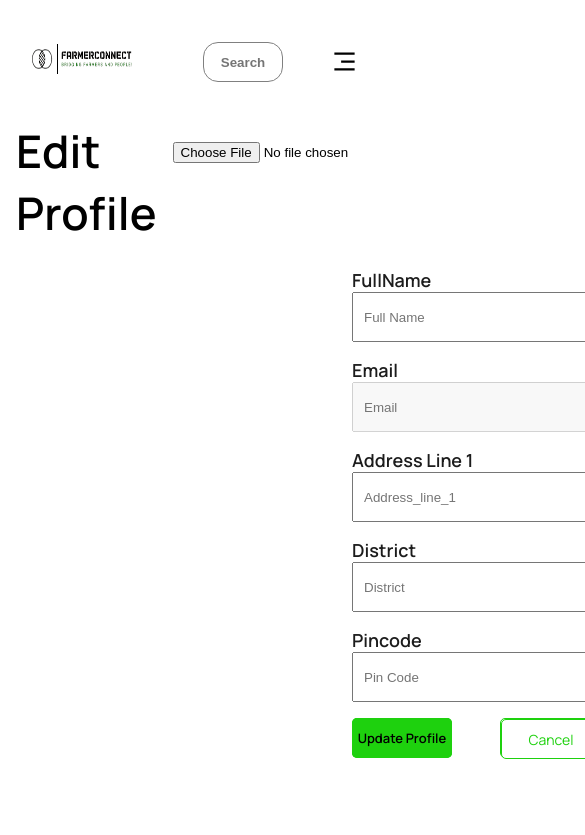
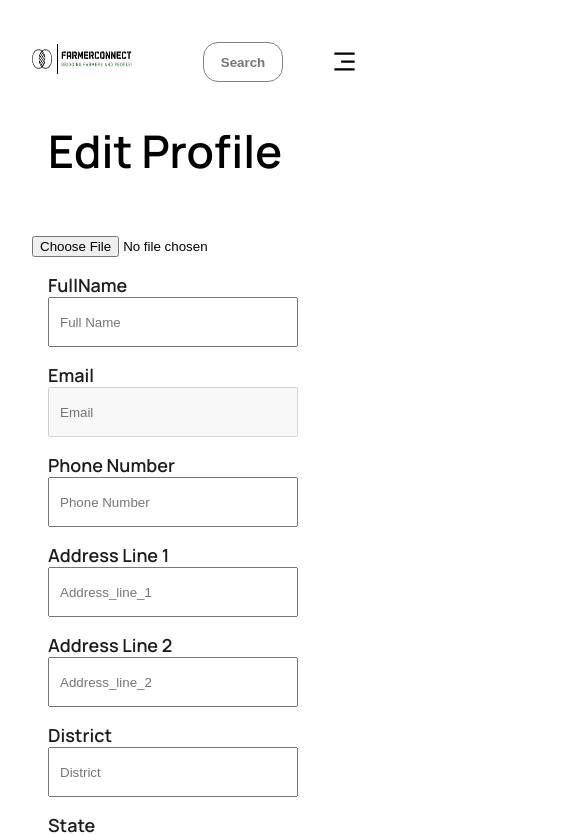
Before and after one commit to VishalSalemJayavel/PriceFinder, a React (Create React App) app in the folder frontend/: page /customersettings in a window 390 px wide. Shown: the top 835 px of the page, 585 px wide, since content can reach past the window. Built offline with nearby package versions, Linux system fonts and the light colour scheme; no server answers.

Commit message:
media queries for customer setting

```diff
--- a/frontend/src/pages/customer/CustomerSettings.jsx
+++ b/frontend/src/pages/customer/CustomerSettings.jsx
@@ -136,7 +136,7 @@ const CustomerSettings = () => {
 
             <div className='inputs__flex'>
               <div className='inputs-label'>
-                <label htmlFor="email">Email</label>
+                <label for="email">Email</label>
                 <input
                   className="app__customerSettings-email"
                   type="email"
@@ -149,7 +149,7 @@ const CustomerSettings = () => {
               </div>
 
               <div className='inputs-label'>
-                <label htmlFor="phone_number">Phone Number</label>
+                <label for="phone_number">Phone Number</label>
                 <input
                   className='app__customerSettings-phonenum'
                   type='tel'
@@ -164,7 +164,7 @@ const CustomerSettings = () => {
 
             <div className='inputs__flex'>
               <div className='inputs-label'>
-                <label For="addr1">Address Line 1</label>
+                <label for="addr1">Address Line 1</label>
                 <input
                   className="app__customerSettings-address_line_1"
                   type="text"
@@ -178,7 +178,7 @@ const CustomerSettings = () => {
               </div>
 
               <div className='inputs-label'>
-                <label htmlFor="addr2">Address Line 2</label>
+                <label for="addr2">Address Line 2</label>
                 <input
                   className="app__customerSettings-address_line_2"
                   type="text"
@@ -193,7 +193,7 @@ const CustomerSettings = () => {
 
             <div className='inputs__flex'>
               <div className='inputs-label'>
-                <label htmlFor="city">District</label>
+                <label for="city">District</label>
                 <input
                   className="app__customerSettings-city"
                   type="text"
@@ -207,7 +207,7 @@ const CustomerSettings = () => {
               </div>
 
               <div className='inputs-label'>
-                <label htmlFor="state">State</label>
+                <label for="state">State</label>
                 <input
                   className="app__customerSettings-state"
                   type="text"
@@ -221,7 +221,7 @@ const CustomerSettings = () => {
               </div>
             </div>
 
-            <label htmlFor="pincode">Pincode</label>
+            <label for="pincode">Pincode</label>
             <input
               className="app__customerSettings-pincode"
               type="text"
--- a/frontend/src/pages/customer/customersettings.css
+++ b/frontend/src/pages/customer/customersettings.css
@@ -1,30 +1,31 @@
-.app__customerSettings{
+.app__customerSettings {
     margin-top: 7rem;
 }
 
-.app__customerSettings-main{
+.app__customerSettings-main {
     display: flex;
     flex-direction: row;
     justify-content: space-evenly;
 }
 
-.app__customerSettings-title{
+.app__customerSettings-title {
     font-family: var(--font-family);
     font-size: 45px;
     font-weight: 600;
     margin-bottom: 1rem;
 }
 
-.app__customerSettings-inputs{
+.app__customerSettings-inputs {
     display: flex;
     flex-direction: column;
     margin-left: 22em;
 }
-input[type=file]{
+
+input[type=file] {
     margin-top: 30px;
 }
 
-label{
+label {
     color: #1C1C1C;
     font-family: var(--font-family);
     font-size: 18px;
@@ -32,6 +33,7 @@ label{
     font-weight: 600;
     line-height: normal;
 }
+
 .app__customerSettings-name,
 .app__customerSettings-address_line_1,
 .app__customerSettings-address_line_2,
@@ -40,47 +42,47 @@ label{
 .app__customerSettings-pincode,
 .app__customerSettings-country,
 .app__customerSettings-phonenum,
-.app__customerSettings-email{
+.app__customerSettings-email {
     width: 405px;
     height: 50px;
     margin-bottom: 1rem;
     padding: 10px;
 }
 
-.inputs__flex{
+.inputs__flex {
     display: flex;
     flex-direction: row;
-    justify-content:unset;
+    justify-content: unset;
 }
 
-.inputs-label{
+.inputs-label {
     display: flex;
     flex-direction: column;
 }
 
 .app__customerSettings-name,
-.app__customerSettings-pincode{
-    width:876px ;
+.app__customerSettings-pincode {
+    width: 876px;
 }
 
-.app__customerSettings-email{
+.app__customerSettings-email {
     margin-right: 4rem;
 }
 
-.app__customerSettings-address_line_1{
+.app__customerSettings-address_line_1 {
     margin-right: 4rem;
 }
 
-.app__customerSettings-city{
+.app__customerSettings-city {
     margin-right: 4rem;
 }
 
 .app__customerSettings-success,
-.app__customerSettings-failure{
+.app__customerSettings-failure {
     width: 500px;
     height: 80px;
     margin: auto;
-    padding: 20px 0 0 0 ;
+    padding: 20px 0 0 0;
     border-radius: 20px;
 
 
@@ -93,11 +95,11 @@ label{
     text-align: center;
 }
 
-.app__customerSettings-buttons{
+.app__customerSettings-buttons {
     display: flex;
 }
 
-.app__customerSettings-inputs_button{
+.app__customerSettings-inputs_button {
     font-size: 13px;
     font-family: var(--font-family);
     font-weight: 600;
@@ -110,7 +112,7 @@ label{
     margin-right: 3rem;
 }
 
-.app__customerSettings-cancel_button{
+.app__customerSettings-cancel_button {
     font-size: 14px;
     color: #1ed10e;
     font-family: var(--font-family);
@@ -122,10 +124,84 @@ label{
     border-radius: 5px;
 }
 
-.app__customerSettings-success{
+.app__customerSettings-success {
     background-color: rgb(202, 245, 202);
 }
 
-.app__customerSettings-failure{
+.app__customerSettings-failure {
     background-color: rgb(245, 202, 202);
 }
+
+@media screen and (max-width: 1050px) {
+    .app__customerSettings-main {
+        flex-direction: column;
+        align-items: flex-start;
+        margin-left: 2rem;
+        margin-bottom: 0.5rem;
+    }
+
+    .app__customerSettings-inputs {
+        margin-left: 2rem;
+    }
+
+    .app__customerSettings-name,
+    .app__customerSettings-address_line_1,
+    .app__customerSettings-address_line_2,
+    .app__customerSettings-city,
+    .app__customerSettings-state,
+    .app__customerSettings-pincode,
+    .app__customerSettings-country,
+    .app__customerSettings-phonenum,
+    .app__customerSettings-email {
+        width: 300px;
+        height: 50px;
+        margin-bottom: 1rem;
+        padding: 10px;
+    }
+
+}
+
+@media screen and (max-width: 550px){
+    .app__customerSettings-main {
+        margin-left: 2rem;
+        margin-bottom: 1rem;
+    }
+
+    .app__customerSettings-inputs {
+        margin-left: 3rem;
+    }
+
+    .app__customerSettings-name,
+    .app__customerSettings-address_line_1,
+    .app__customerSettings-address_line_2,
+    .app__customerSettings-city,
+    .app__customerSettings-state,
+    .app__customerSettings-pincode,
+    .app__customerSettings-country,
+    .app__customerSettings-phonenum,
+    .app__customerSettings-email {
+        width: 250px;
+        height: 50px;
+        margin-bottom: 1rem;
+        padding: 10px;
+    }
+
+    .app__customerSettings-buttons {
+        display: flex;
+        flex-direction: column;
+    }
+
+    .app__customerSettings-inputs_button {
+        margin-bottom: 1rem;
+    }
+
+    .app__customerSettings-cancel_button {
+        margin-bottom: 1rem;
+    }
+
+    .inputs__flex {
+        display: flex;
+        flex-direction: column;
+        justify-content: unset;
+    }
+}
```
